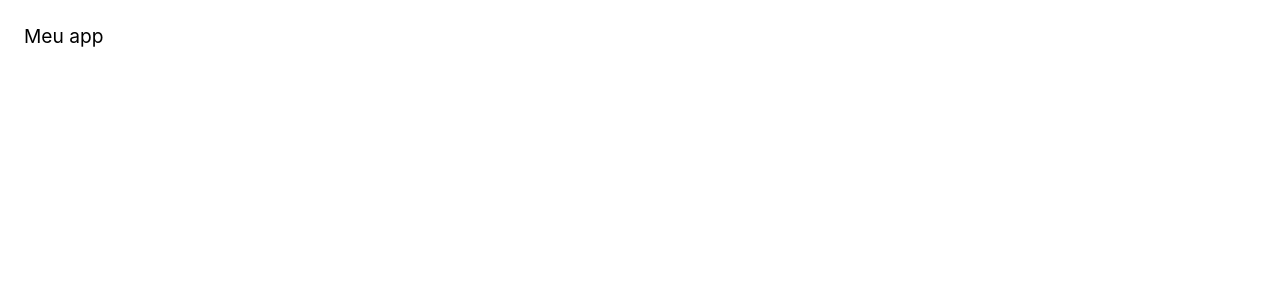
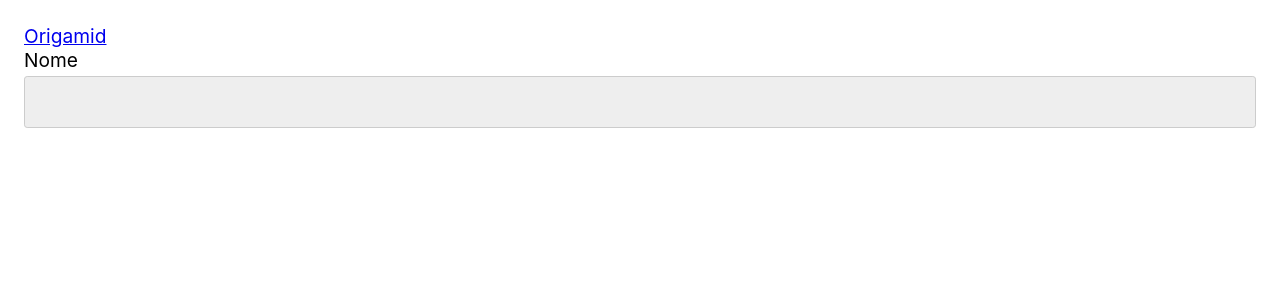
Before and after one commit to rebeccamanzi/appreactorigamid, a React (Create React App) app: page / in a window 1280 px wide. Shown: the top 300 px of the page. Built offline with nearby package versions, Linux system fonts and the light colour scheme.

Commit message:
training jsx1

```diff
--- a/src/App.js
+++ b/src/App.js
@@ -1,7 +1,19 @@
 import React from 'react';
 
 const App = () => {
-  return <div>Meu app</div>;
+  return (
+    //<React.Fragment>
+    <>
+    <a className="ativo" href="https://origamid.com" title="Site Origamid">
+      Origamid
+    </a>
+    <label htmlFor="nome">Nome</label>
+    <input type="text" id="nome"/>
+    </>
+    //</React.Fragment>
+  );
 };
 
 export default App;
+// React.Fragment ou <> </>
+// atributos com nomes compostos devem ser utilizados como camelCase. ex: <video autoPlay>
```
Also changed, not shown: 1 other file (tests, documents, lock files or other folders).
